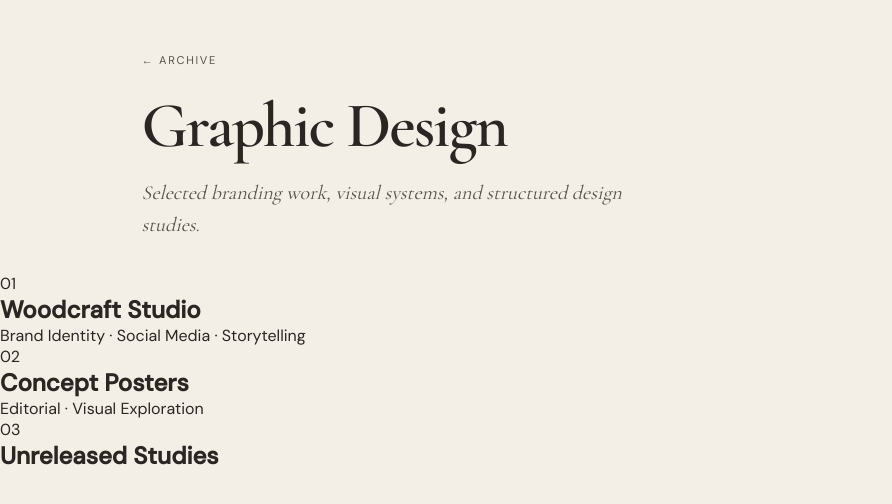
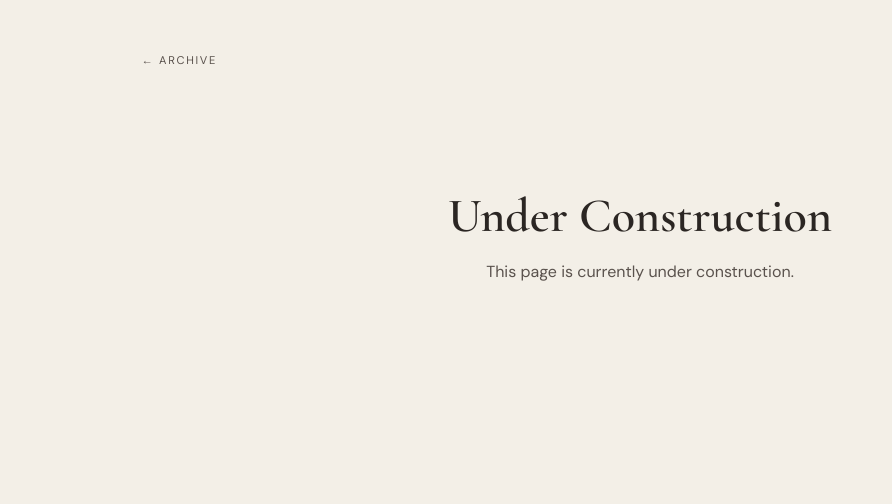
Before and after one commit to archiveofbhavy/portfolio_mf, a plain HTML site: page experiments.html in a window 1280 px wide. Shown: the whole page, without its empty margins (0-892 px from the left). Drawn offline with nearby package versions, Linux system fonts and the light colour scheme.

Commit message:
Content update

```diff
--- a/experiments.html
+++ b/experiments.html
@@ -3,7 +3,7 @@
 <head>
   <meta charset="UTF-8" />
   <meta name="viewport" content="width=device-width, initial-scale=1.0"/>
-  <title>Graphic Design — Bhavy’s Archive</title>
+  <title>Experiments — Under Construction</title>
 
   <link rel="preconnect" href="https://fonts.googleapis.com">
   <link rel="preconnect" href="https://fonts.gstatic.com" crossorigin>
@@ -16,35 +16,11 @@
   <!-- HEADER -->
   <header class="gd-header">
     <a href="index.html" class="gd-back">← Archive</a>
-
-    <h1 class="gd-title serif">Graphic Design</h1>
-
-    <p class="gd-subtitle serif">
-      Selected branding work, visual systems, and structured design studies.
-    </p>
   </header>
 
-  <!-- PROJECT LIST -->
-  <main class="gd-list">
-
-    <article class="gd-item">
-      <div class="gd-index">01</div>
-      <div class="gd-content">
-        <h2 class="gd-name">Woodcraft Studio</h2>
-        <p class="gd-meta">Brand Identity · Social Media · Storytelling</p>
-      </div>
-    </article>
-
-    <article class="gd-item">
-      <div class="gd-index">02</div>
-      <div class="gd-content">
-        <h2 class="gd-name">Concept Posters</h2>
-        <p class="gd-meta">Editorial · Visual Exploration</p>
-      </div>
-    </article>
-
-    <article class="gd-item">
-      <div class="gd-index">03</div>
-      <div class="gd-content">
-        <h2 class="gd-name">Unreleased Studies</h2>
-        <p class="gd-meta">
+  <div style="max-width: 1000px; margin: 0 auto; padding: 4rem 2rem; text-align: center;">
+    <h1 style="font-family: 'Cormorant Garamond', serif; font-size: 3rem; margin-bottom: 1rem;">Under Construction</h1>
+    <p style="font-family: 'DM Sans', sans-serif; color: #5A524D;">This page is currently under construction.</p>
+  </div>
+</body>
+</html>
```
